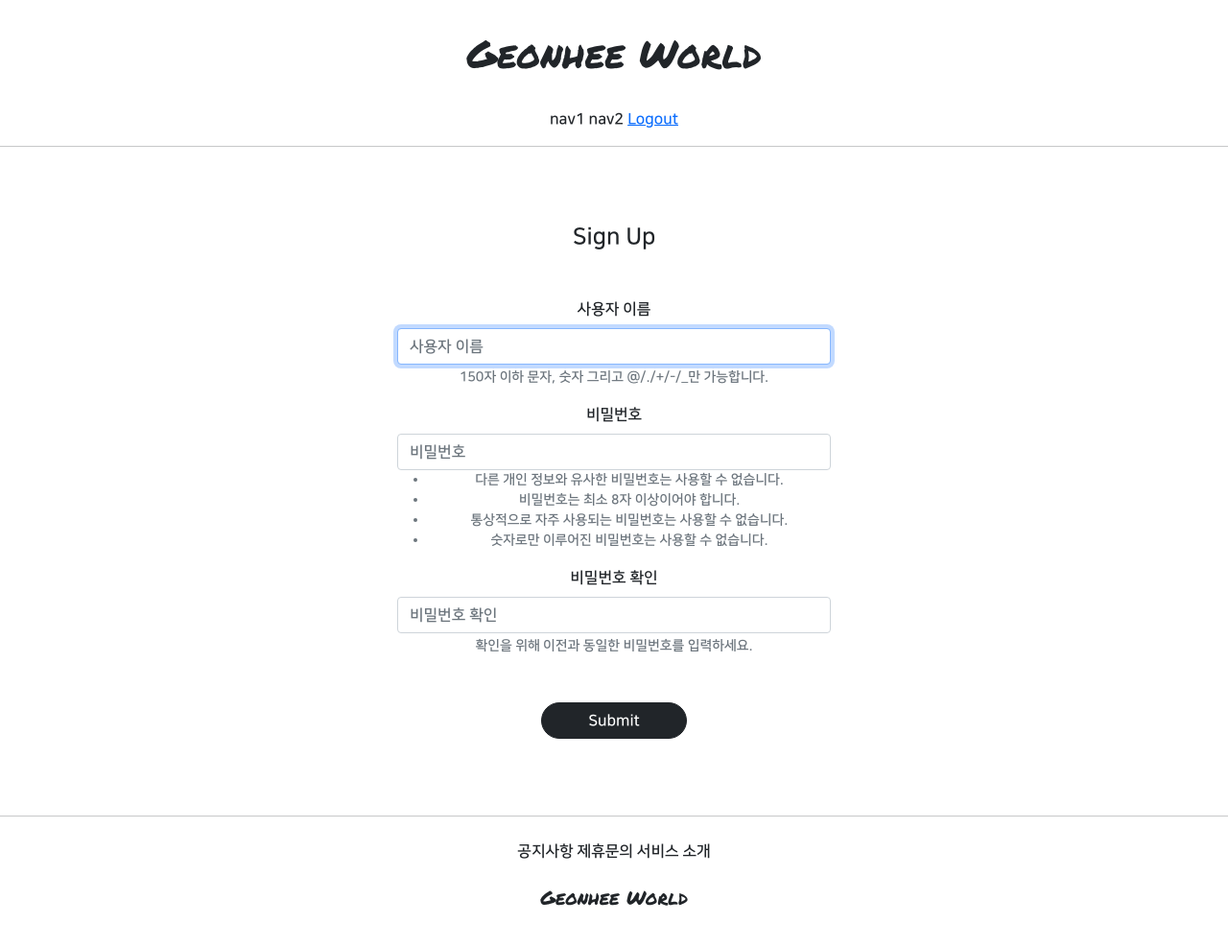
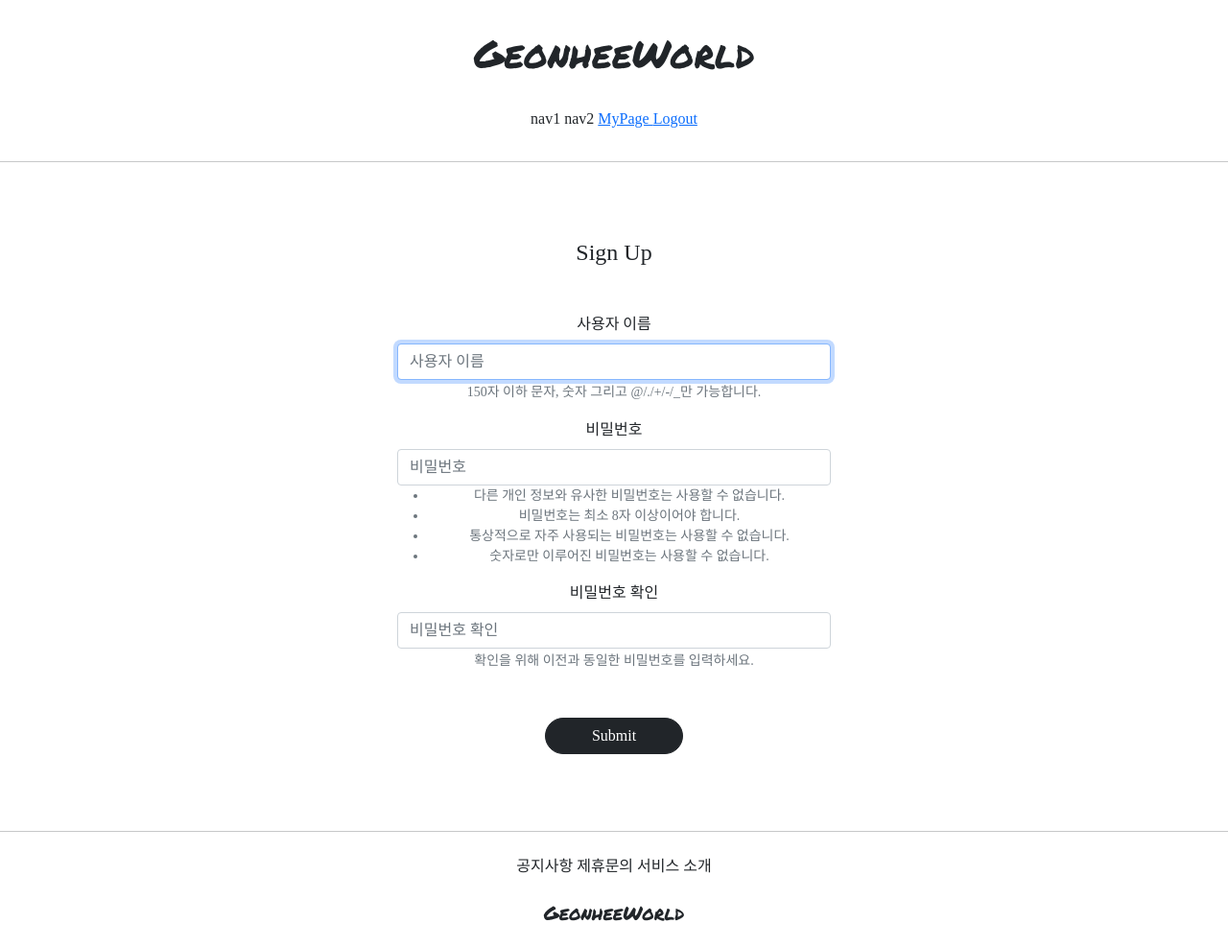
Before and after one commit to ghgh3644/gsgs_1, a Django app: page /accounts/create/ in a window 1280 px wide. Shown: the whole page at 96% size. Before the commit the page ends 944 px from the top, so only its background shows below. Run offline with Django 3.2, Linux system fonts and the light colour scheme; the visitor is signed in with stand-in values (Sample User, id 1); parts of the project's set-up code (start-up, migrations or seed data) failed here and were passed over; some libraries are stand-ins or nearby versions; some web fonts are replaced.

Commit message:
7/20 gs_3ban_1_1

```diff
--- a/accountapp/urls.py
+++ b/accountapp/urls.py
@@ -1,7 +1,7 @@
 from django.contrib.auth.views import LoginView, LogoutView
 from django.urls import path
 
-from accountapp.views import hello_world, AccountCreateView
+from accountapp.views import hello_world, AccountCreateView, AccountDetailView
 
 app_name = 'accountapp'
 
@@ -12,5 +12,7 @@ urlpatterns = [
 
     path('logout/', LogoutView.as_view(), name='logout'),
 
-    path('create/', AccountCreateView.as_view(), name='create')
+    path('create/', AccountCreateView.as_view(), name='create'),
+
+    path('detail/<int:pk>', AccountDetailView.as_view(), name='detail')
     ]
--- a/accountapp/views.py
+++ b/accountapp/views.py
@@ -3,7 +3,7 @@ from django.contrib.auth.models import User
 from django.http import HttpResponse, HttpResponseRedirect
 from django.shortcuts import render
 from django.urls import reverse, reverse_lazy
-from django.views.generic import CreateView
+from django.views.generic import CreateView, DetailView
 
 from accountapp.models import NewModel
 
@@ -27,3 +27,8 @@ class AccountCreateView(CreateView):
     form_class = UserCreationForm
     success_url = reverse_lazy('accountapp:hello_world')
     template_name = 'accountapp/create.html'
+
+class AccountDetailView(DetailView):
+    model = User
+    context_object_name = 'target_user'
+    template_name = 'accountapp/detail.html'
--- a/gis_3ban_gh1_1/settings.py
+++ b/gis_3ban_gh1_1/settings.py
@@ -23,7 +23,7 @@ local_env = open(os.path.join(BASE_DIR, '.env'))
 
 while True:
     line = local_env.readline()
-    if not line :
+    if not line:
         break
     line = line.replace('\n', '')
     start = line.find('=')
--- a/static/base.css
+++ b/static/base.css
@@ -2,7 +2,7 @@
     margin: 2rem 0; font-family: 'Permanent Marker', cursive;
 }
 
-.GeongeeWorld_header_button{
+.GeonheeWorld_header_button{
     margin-bottom: 2rem
 }
 
--- a/templates/base.html
+++ b/templates/base.html
@@ -4,7 +4,7 @@
 
 {% include 'head.html' %}
 
-<body style="font-family: 'NanumSquarEB'">
+<body style="font-family: 'NanumSquareEB'">
 
 {% include 'header.html' %}
 
--- a/templates/footer.html
+++ b/templates/footer.html
@@ -6,7 +6,7 @@
         <span>서비스 소개</span>
     </div>
     <div class="GeonheeWorld_footer_logo">
-        <h5>Geonhee World</h5>
+        <h5>GeonheeWorld</h5>
     </div>
 
 </div>
--- a/templates/header.html
+++ b/templates/header.html
@@ -1,6 +1,6 @@
 <div style="text-align: center">
     <div class="GeonheeWorld_header_logo">
-        <h1>Geonhee World</h1>
+        <h1>GeonheeWorld</h1>
     </div>
     <div class="GeonheeWorld_header_button">
         <span>nav1</span>
@@ -18,6 +18,11 @@
         </span>
         {% else %}
         <span>
+            <a href="{% url 'accountapp:detail' pk=user.pk %}">
+                MyPage
+            </a>
+        </span>
+                <span>
             <a href="{% url 'accountapp:logout' %}">
                 Logout
             </a>
```
Also changed, not shown: accountapp/templates/accountapp/detail.html (added, +16 -0 lines).
